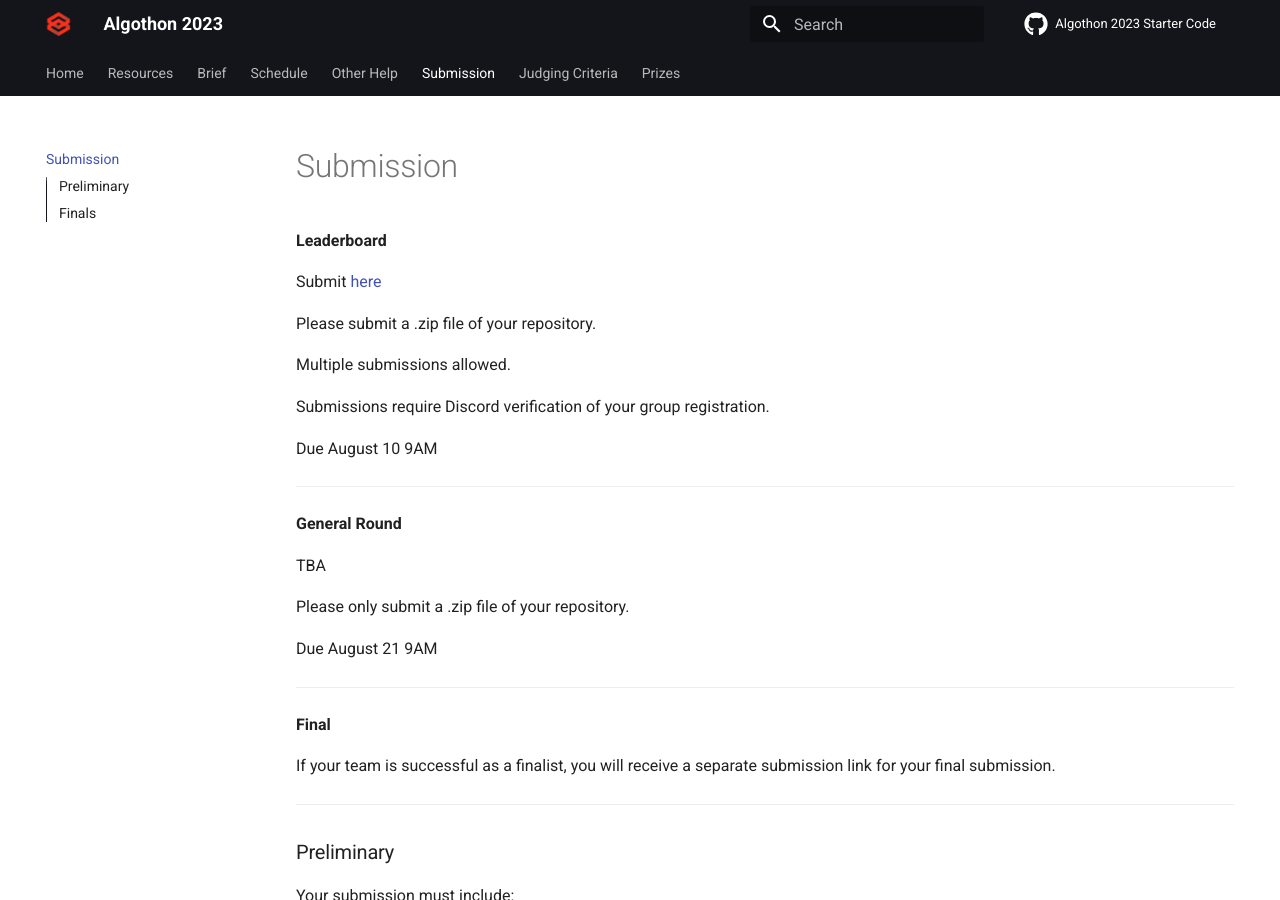
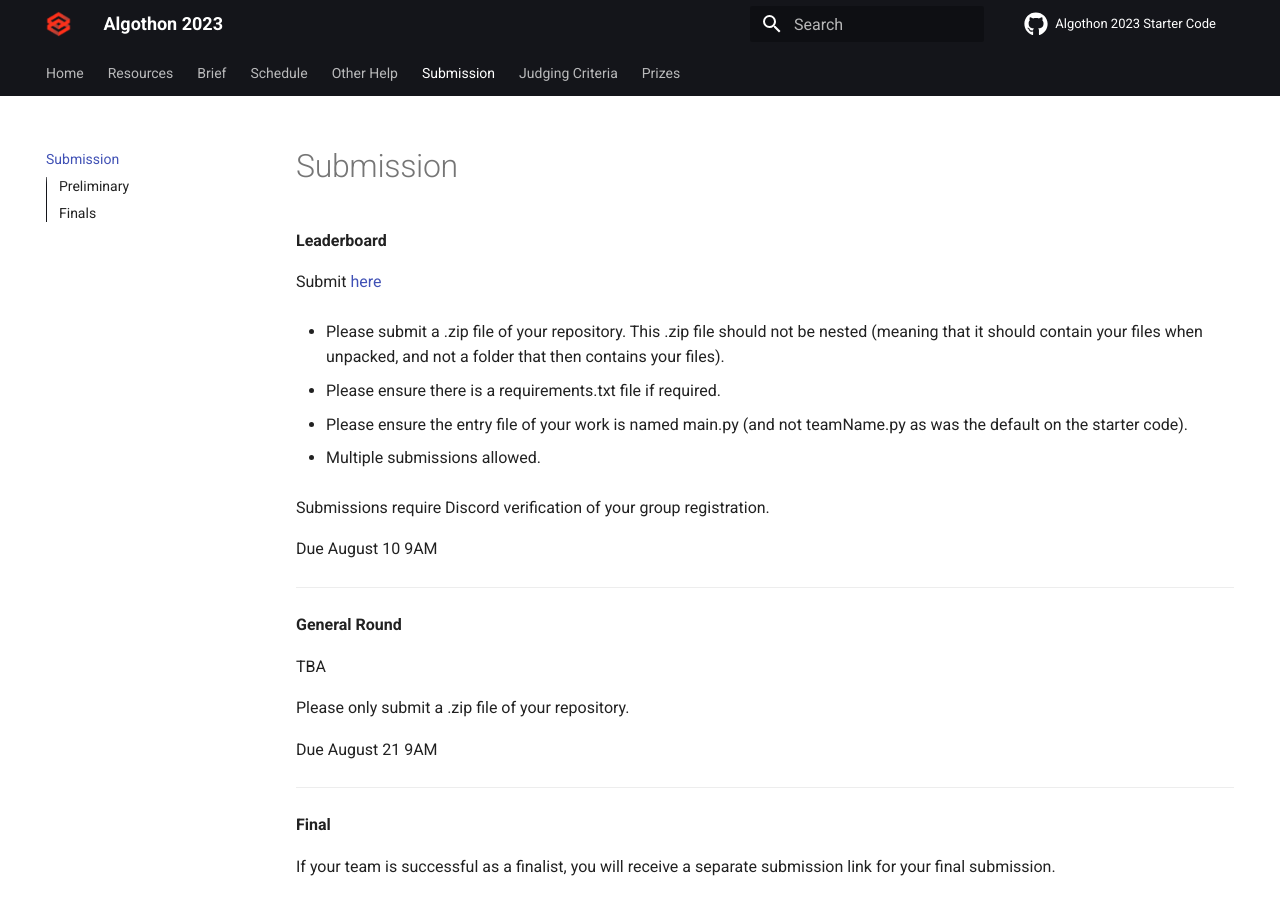
Before and after one commit to loh-0/Algothon25-wiki, an MkDocs documentation site: the page built from docs/5submission.md, in a window 1280 px wide and 900 px high. Built offline with MkDocs 1.6.1 and Material for MkDocs 9.7.7, drawn with Linux system fonts in a browser that asks for light colours; comment, search, counter and statistics services are not loaded.

Commit message:
submission link

```diff
--- a/docs/5submission.md
+++ b/docs/5submission.md
@@ -8,9 +8,13 @@
 [//]: # (Submit [here]&#40;https://docs.google.com/forms/d/e/1FAIpQLSfW38uanZzTMOvfHPKQQDbyohS3oBlVYUAsYlO5cU0LBUsS_Q/viewform?usp=sf_link&#41;)
 Submit [here](https://algothon.au/submission)
 
-Please submit a .zip file of your repository.
+* Please submit a .zip file of your repository. This .zip file should not be nested (meaning that it should contain your files when unpacked, and not a folder that then contains your files).
 
-Multiple submissions allowed.
+* Please ensure there is a requirements.txt file if required.
+
+* Please ensure the entry file of your work is named main.py (and not teamName.py as was the default on the starter code).
+
+* Multiple submissions allowed.
 
 Submissions require Discord verification of your group registration.
 
```
